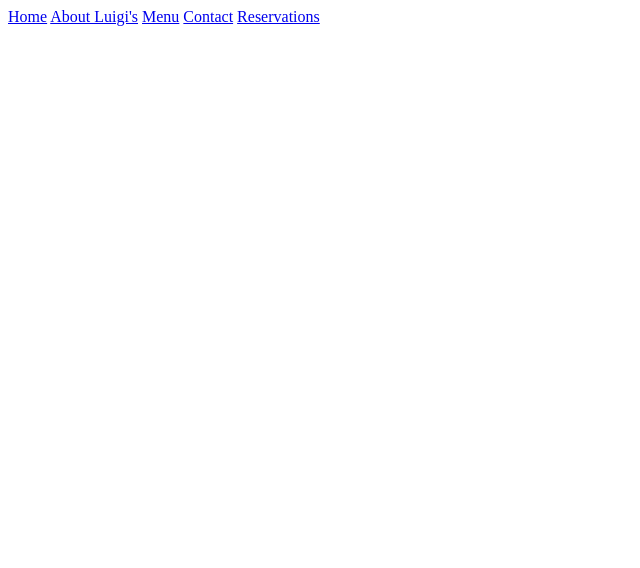
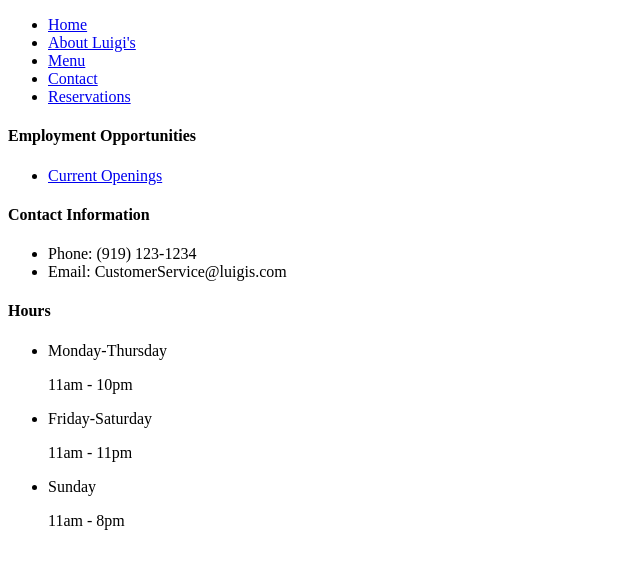
Before and after one commit to dmmccray/Module07, a plain HTML site: page index.html in a window 1280 px wide. Shown: the whole page, without its empty margins (0-640 px from the left). Drawn offline with Linux system fonts and the light colour scheme.

Commit message:
Added Footer Info

```diff
--- a/index.html
+++ b/index.html
@@ -10,12 +10,48 @@
 <body>
     <header>
         <nav>
-            <a href="Home">Home</a>
-            <a href="About Luigi's">About Luigi's</a>
-            <a href="Menu">Menu</a>
-            <a href="Contact">Contact</a>
-            <a href="Reservations">Reservations</a>
+            <ul>
+                <li><a href="Home">Home</a></li>
+                <li><a href="About Luigi's">About Luigi's</a></li>
+                <li><a href="Menu">Menu</a></li>
+                <li><a href="Contact">Contact</a></li>
+                <li><a href="Reservations">Reservations</a></li>
+            </ul>
+
         </nav  >
+        <main>
+
+        </main>
+        <footer>
+            <div>
+            <h4>Employment Opportunities</h4>
+            <ul>
+                <li><a href="Current Openings">Current Openings</a> </li>
+            </ul>
+            </div>
+            <div>
+            <h4>Contact Information</h4>
+            <ul>
+                <li>Phone: (919) 123-1234</li>
+                <li>Email: CustomerService@luigis.com</li>
+            </ul>
+            </div>
+            <div>
+                <h4>Hours</h4>
+                <ul>
+                    <li>Monday-Thursday
+                        <p>11am - 10pm</p>
+                    </li>
+                    <li>Friday-Saturday
+                        <p>11am - 11pm</p>
+                    </li>
+                    <li>Sunday
+                        <p>11am - 8pm</p>
+                    </li>
+                </ul>
+            </div>
+
+        </footer>
 
     </header>
 
```
